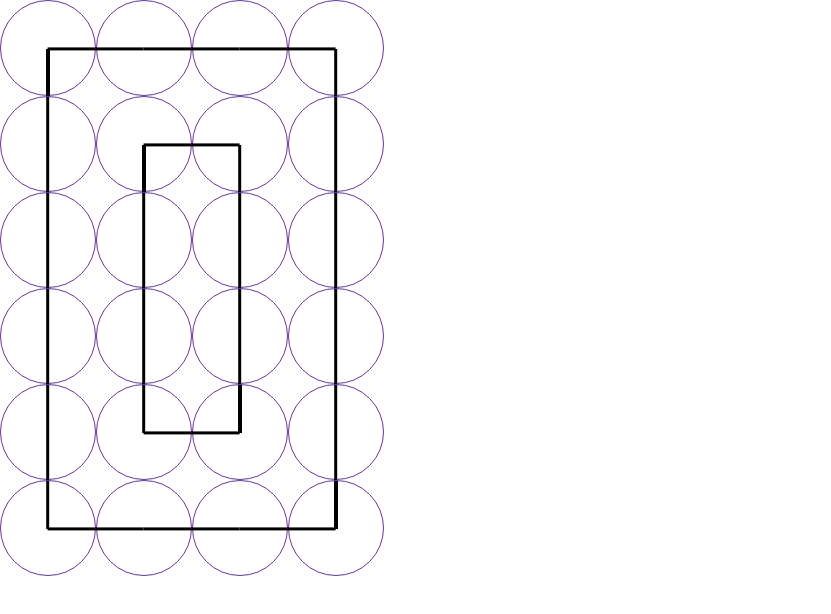
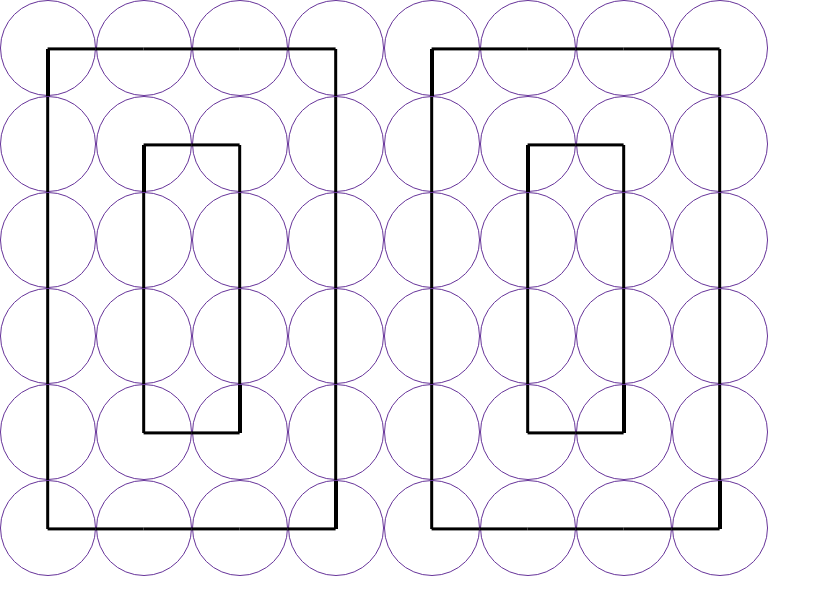
Before and after one commit to gg-dev-05/react-animated-digits, a React (Create React App) app: page / in a window 1280 px wide. Shown: the top 614 px of the page, without its empty margins (0-831 px from the left). Built offline with nearby package versions, Linux system fonts and the light colour scheme.

Commit message:
digit comp

```diff
--- a/src/App.js
+++ b/src/App.js
@@ -1,19 +1,11 @@
-import Circle from './Circle/Circle'
+import Digit from './Digit/Digit'
 import './App.scss'
-import {output} from './logic'
-const { v4: uuidv4 } = require('uuid');
 function App() {
-  const res = output(0);
 
-  const circles = []
-  for(var i = 0; i < 24; i++){
-    circles.push(<Circle key={uuidv4()} angle1={res[0][i]} angle2={res[1][i]}/>)
-  }
   return (
     <div className="App">
-      <div className="container">
-        {circles}
-      </div>
+      <Digit/>
+      <Digit/>
 
     </div>
   );
--- a/src/App.scss
+++ b/src/App.scss
@@ -1,6 +1,4 @@
-.container {
-  //   border: 1px solid royalblue;
-  width: 24rem;
+.App {
   display: grid;
   grid-template-columns: repeat(4, 1fr);
 }
--- /dev/null
+++ b/src/Digit/Digit.js
@@ -0,0 +1,20 @@
+import React from 'react'
+import Circle from '../Circle/Circle'
+import {output} from '../logic'
+import './Digit.scss'
+const { v4: uuidv4 } = require('uuid');
+
+function Digit({digit=0}) {
+  const res = output(digit);
+  const circles = []
+  for(var i = 0; i < 24; i++){
+    circles.push(<Circle key={uuidv4()} angle1={res[0][i]} angle2={res[1][i]}/>)
+  }
+  return (
+      <div className="container">
+        {circles}
+      </div>
+  );
+}
+
+export default Digit
--- /dev/null
+++ b/src/Digit/Digit.scss
@@ -0,0 +1,6 @@
+.container {
+  //   border: 1px solid royalblue;
+  width: 24rem;
+  display: grid;
+  grid-template-columns: repeat(4, 1fr);
+}
```
